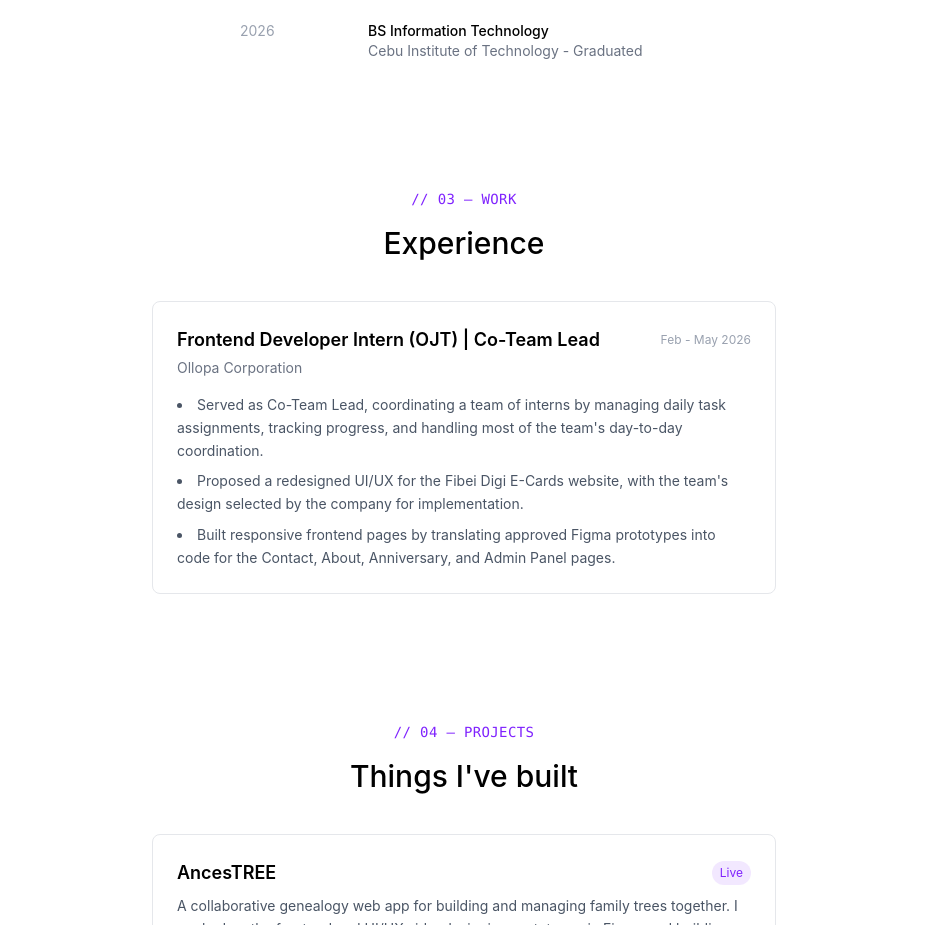
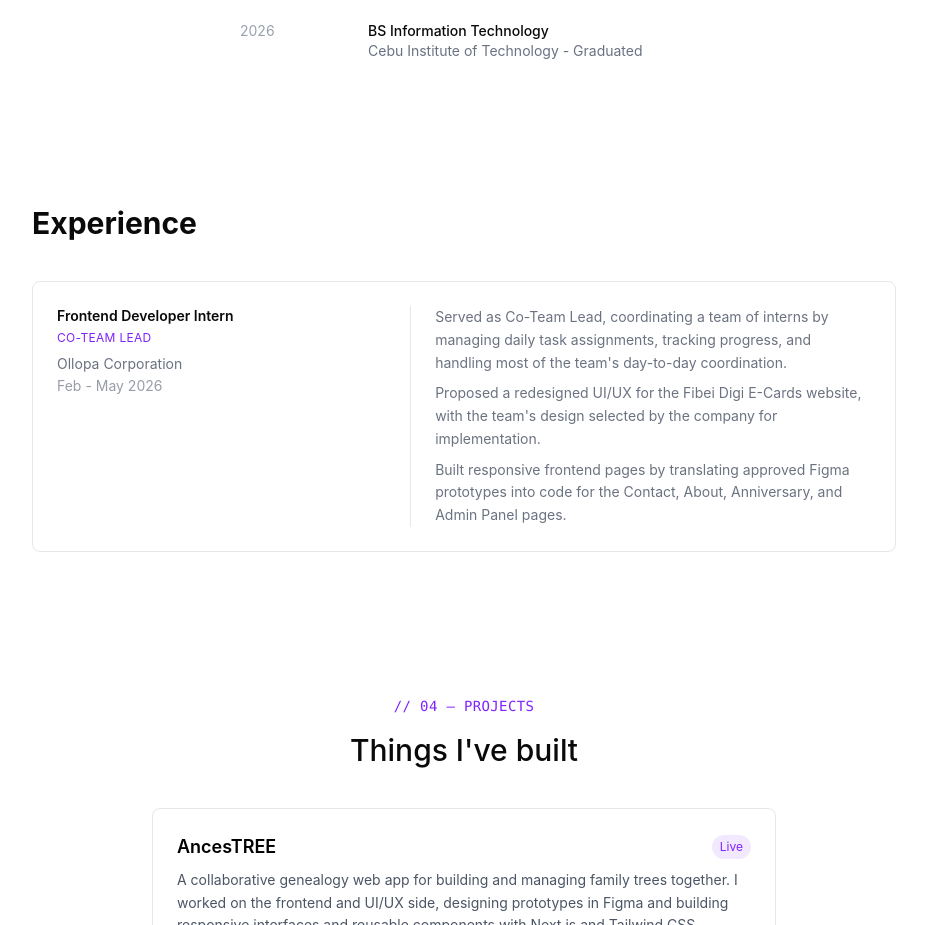
Before and after one commit to drN-n/portfolio, a React (Vite) app: page / in a window 1280 px wide. Shown: the part 800-1725 px from the top of the page, without its empty margins (176-1103 px from the left). Built offline with nearby package versions, Linux system fonts and the light colour scheme.

Commit message:
Finalized Hero | Fixed Minor Color Issues

```diff
--- a/src/App.jsx
+++ b/src/App.jsx
@@ -9,7 +9,7 @@ import Contact from "./components/Contact"
 function App() {
 
   return (
-    <div className="bg-white dark:bg-zinc-950 text-black dark:text-white min-h-screen">
+    <div className="bg-white dark:bg-[#0a0a0a] text-fg min-h-screen">
       <Navbar />
       <Hero />
       <About />
--- a/src/components/Work.jsx
+++ b/src/components/Work.jsx
@@ -1,7 +1,8 @@
 const experiences = [
     {
         company: "Ollopa Corporation",
-        role: "Frontend Developer Intern (OJT) | Co-Team Lead",
+        role: "Frontend Developer Intern",
+        subRole: "Co-Team Lead",
         duration: "Feb - May 2026",
         bullets: [
             "Served as Co-Team Lead, coordinating a team of interns by managing daily task assignments, tracking progress, and handling most of the team's day-to-day coordination.",
@@ -13,27 +14,26 @@ const experiences = [
 
 function Work() {
     return (
-        <section id="work" className="max-w-2xl mx-auto text-center px-6 py-16">
-            <p className="text-sm font-mono uppercase tracking-wide text-accent">// 03 — Work</p>
-            <h2 className="text-3xl font-medium mt-4 mb-10">Experience</h2>
+        <section id="work" className="max-w-4xl mx-auto px-4 py-20">
+            <h2 className="text-3xl font-bold text-fg mb-10">Experience</h2>
 
-            <div className="text-left space-y-6">
+            <div className="space-y-6">
                 {experiences.map((exp) => (
-                    <div key={exp.company} className="border border-gray-200 rounded-lg p-6">
-                        <div className="flex items-center justify-between mb-1">
-                            <h3 className="text-lg font-semibold text-black">{exp.role}</h3>
-                            <span className="text-xs text-gray-400 shrink-0 ml-4">{exp.duration}</span>
+                    <div key={exp.company} className="bg-surface border border-border rounded-lg p-6 grid grid-cols-1 sm:grid-cols-[1fr_1.4fr] gap-6">
+                        <div>
+                            <p className="text-sm font-semibold text-fg mb-1">{exp.role}</p>
+                            <p className="text-xs uppercase tracking-wide text-accent mb-2">{exp.subRole}</p>
+                            <p className="text-sm text-fg-muted mb-0.5">{exp.company}</p>
+                            <p className="text-sm text-fg-muted/70">{exp.duration}</p>
                         </div>
 
-                        <p className="text-sm text-gray-500 mb-4">{exp.company}</p>
-
-                        <ul className="space-y-2 list-disc list-inside">
+                        <div className="sm:border-l sm:border-border sm:pl-6 flex flex-col gap-2">
                             {exp.bullets.map((bullet) => (
-                                <li key={bullet} className="text-sm text-gray-600 leading-relaxed">
+                                <p key={bullet} className="text-sm text-fg-muted leading-relaxed">
                                     {bullet}
-                                </li>
+                                </p>
                             ))}
-                        </ul>
+                        </div>
                     </div>
                 ))}
             </div>
--- a/src/index.css
+++ b/src/index.css
@@ -12,6 +12,6 @@
 .dark {
   --color-fg: #ffffff;
   --color-fg-muted: #a1a1aa;
-  --color-surface: #09090b;
+  --color-surface: #18181b;
   --color-border: #27272a;
 }
```
